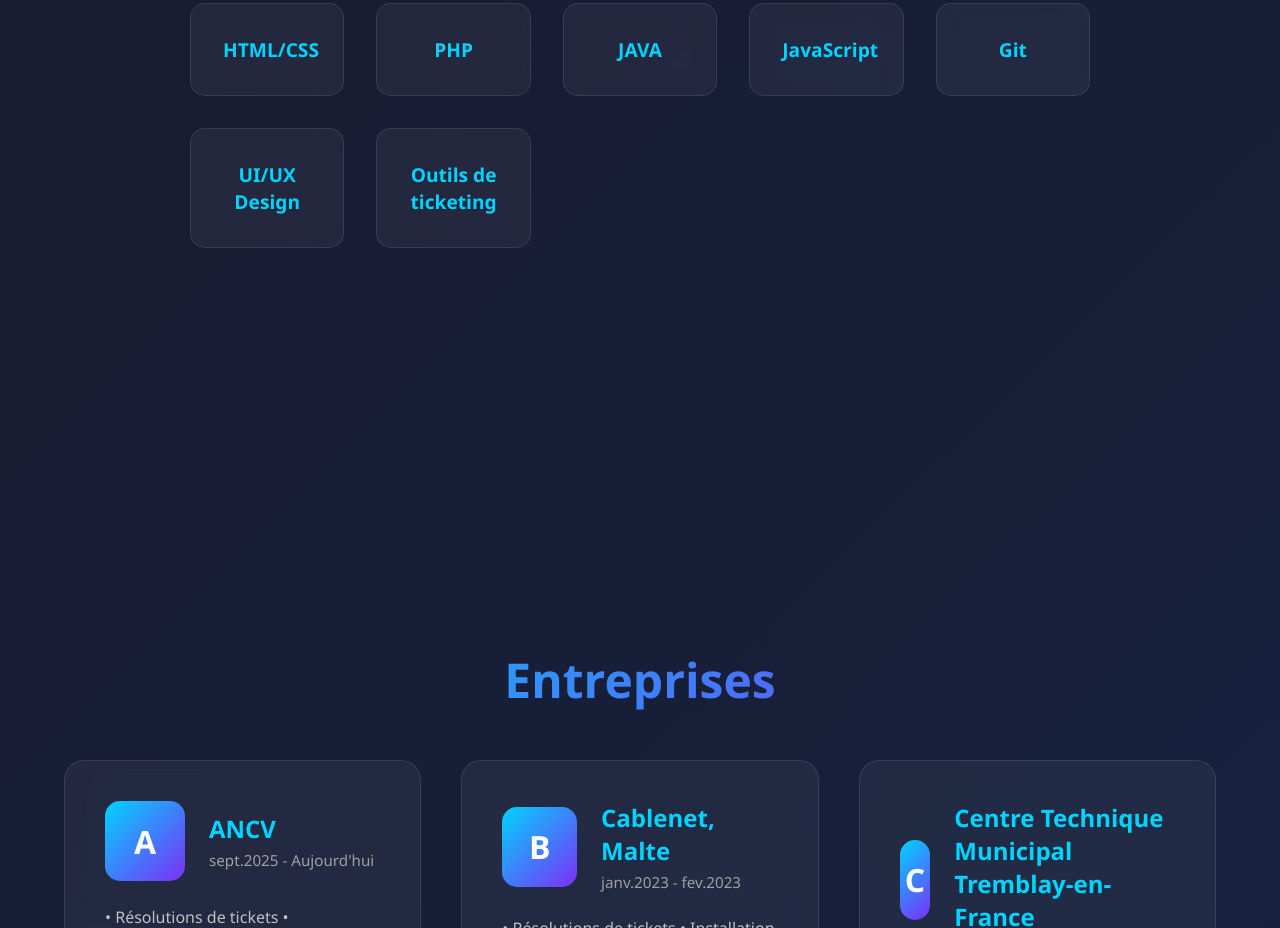
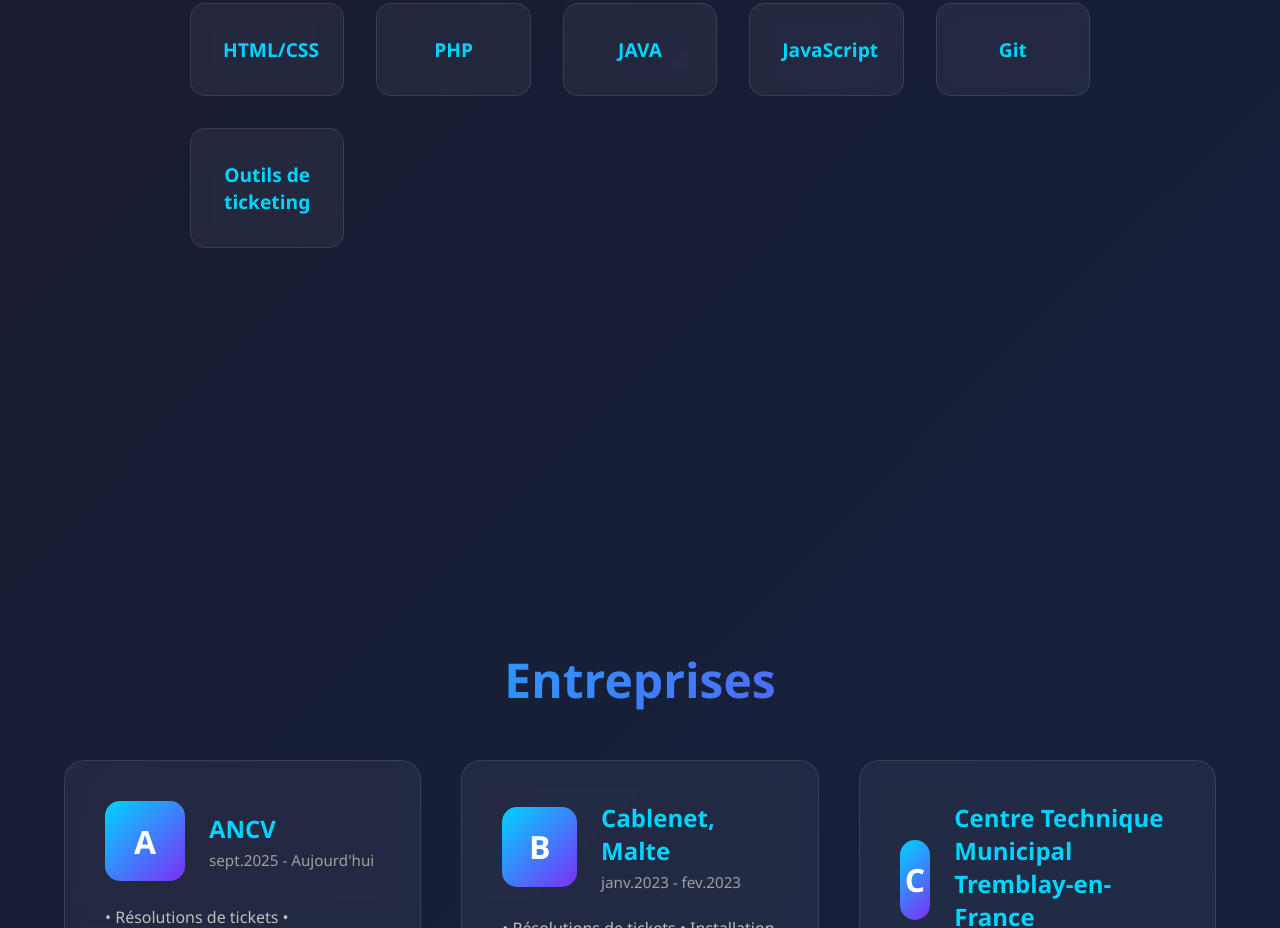
Before and after one commit to Tetard1/Portfolio, a plain HTML site: page index.html in a window 1280 px wide. Shown: the part 4374-5302 px from the top of the page. Drawn offline with Linux system fonts and the light colour scheme.

Commit message:
fix(): information en trop enlever.

```diff
--- a/index.html
+++ b/index.html
@@ -666,9 +666,6 @@
                 <h3>Git</h3>
             </div>
             <div class="skill-item">
-                <h3>UI/UX Design</h3>
-            </div>
-            <div class="skill-item">
                 <h3>Outils de ticketing</h3>
             </div>
         </div>
```
